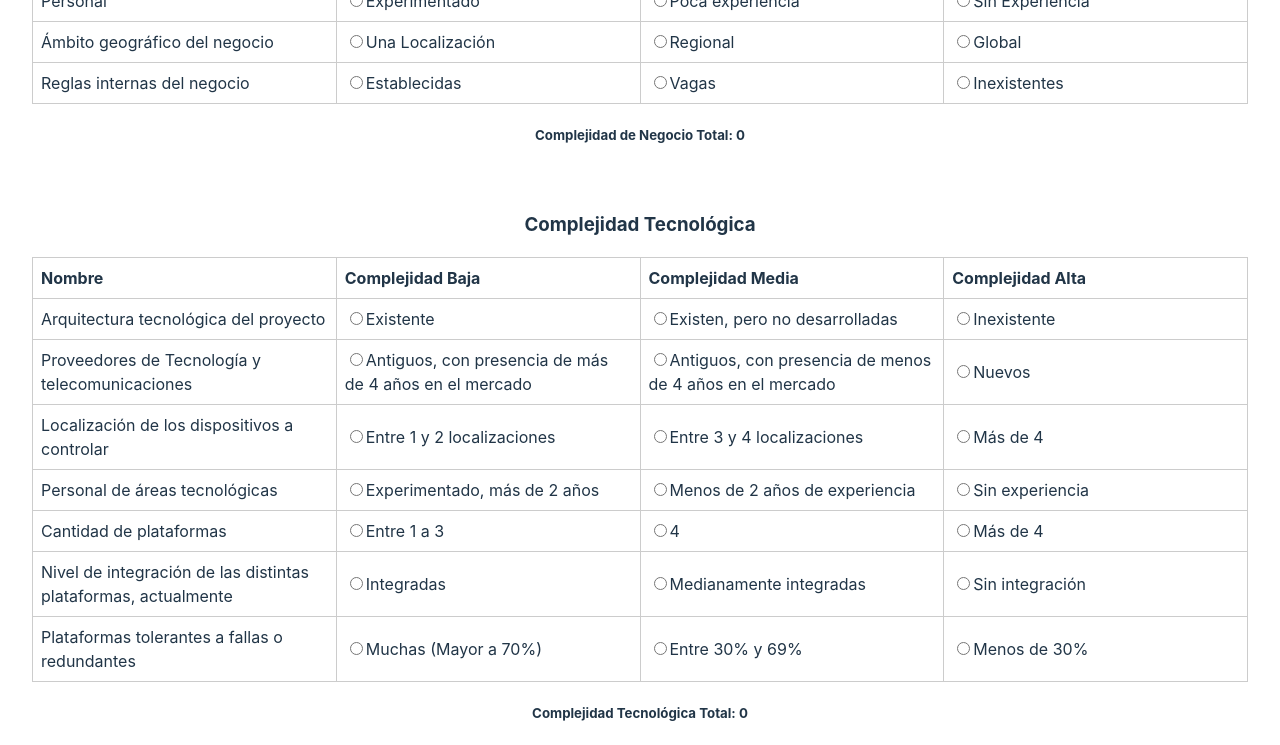
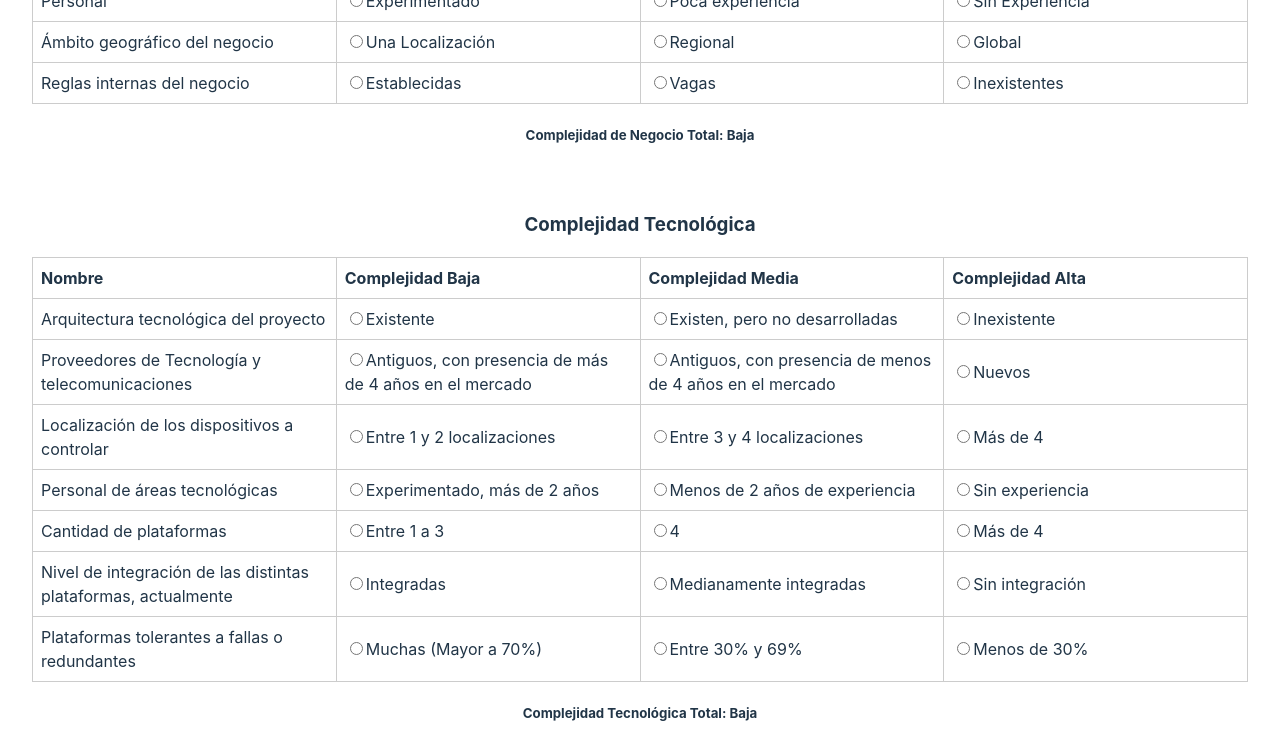
Before and after one commit to kein7/taller-2-matriz-complejidad, a React (Vite) app: page / in a window 1280 px wide. Shown: the part 460-1205 px from the top of the page. Built offline with nearby package versions, Linux system fonts and the light colour scheme.

Commit message:
se agrego complejidad proyecto

```diff
--- a/src/App.jsx
+++ b/src/App.jsx
@@ -5,6 +5,15 @@ import { useState } from 'react'
 import './App.css'
 import { BusinessComplexityTable } from './Components/BusinessComplexityTable'
 import { TechnologyComplexityTable } from './Components/TechnologyComplexityTable'
+
+function getMaxComplexity(business, technology) {
+  const businessLabel = business < 12 ? "Baja" : business < 19 ? "Media" : "Alta";
+  const technologyLabel = technology < 11 ? "Baja" : technology < 17 ? "Media" : "Alta";
+
+  const priorities = { "Baja": 1, "Media": 2, "Alta": 3 };
+  return priorities[businessLabel] > priorities[technologyLabel] ? businessLabel : technologyLabel;
+}
+
 function App() {
   const [totalBusinessComplexity, setTotalBusinessComplexity] = useState(0)
   const [totalTechnologyComplexity, setTotalTechnologyComplexity] = useState(0)
@@ -12,11 +21,14 @@ function App() {
     <>
       <h3>Complejidad de Negocio</h3>
       <BusinessComplexityTable setTotalValue={setTotalBusinessComplexity} />
-      <h5>Complejidad de Negocio Total: {totalBusinessComplexity}</h5>
+      <h5>Complejidad de Negocio Total: {totalBusinessComplexity < 12 ? "Baja" : totalBusinessComplexity < 19 ? "Media" : "Alta"}</h5>
       <br />
       <h3>Complejidad Tecnológica</h3>
       <TechnologyComplexityTable setTotalValue={setTotalTechnologyComplexity} />
-      <h5>Complejidad Tecnológica Total: {totalTechnologyComplexity}</h5>
+      <h5>Complejidad Tecnológica Total: {totalTechnologyComplexity < 11 ? "Baja" : totalTechnologyComplexity < 17 ? "Media" : "Alta"}</h5>
+
+      <h3>Complejidad Final: {getMaxComplexity(totalBusinessComplexity, totalTechnologyComplexity)}</h3>
+
       <Plot
         totalBusinessComplexity={totalBusinessComplexity}
         totalTechnologyComplexity={totalTechnologyComplexity}
```
